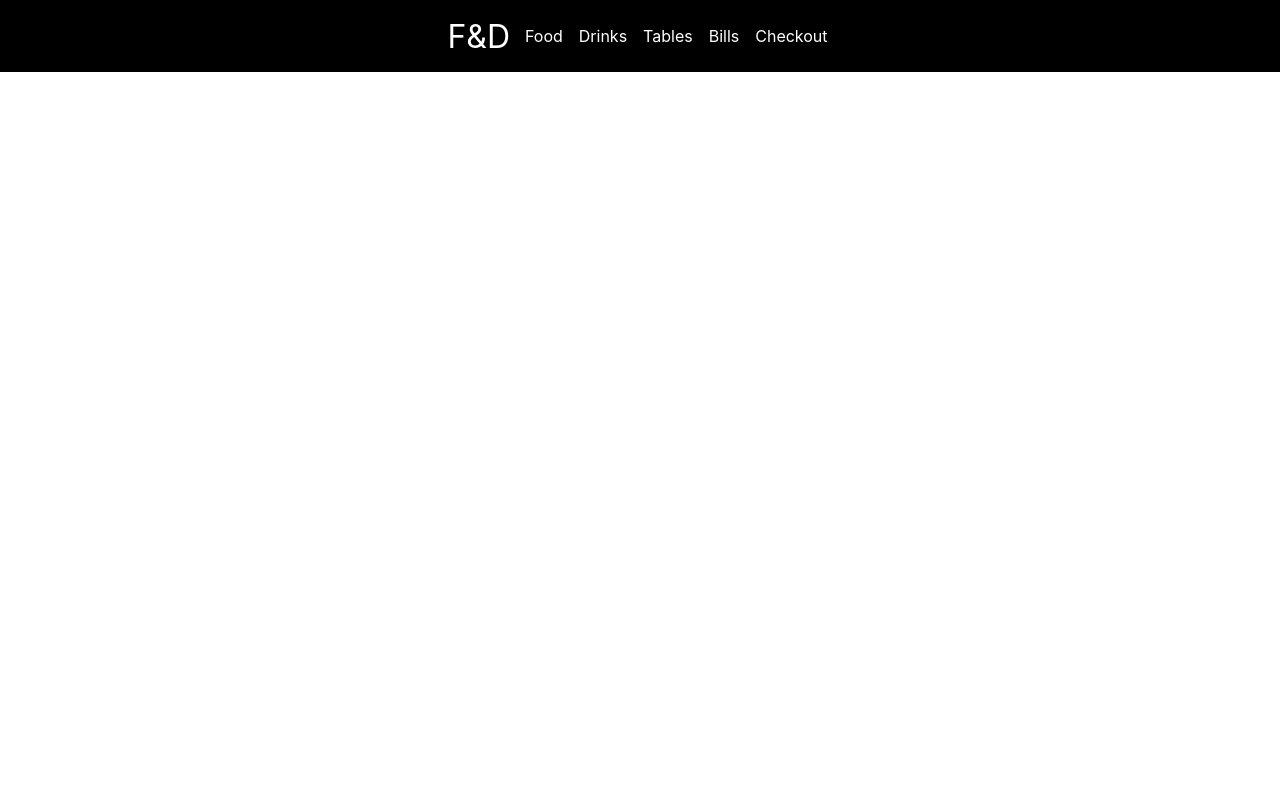
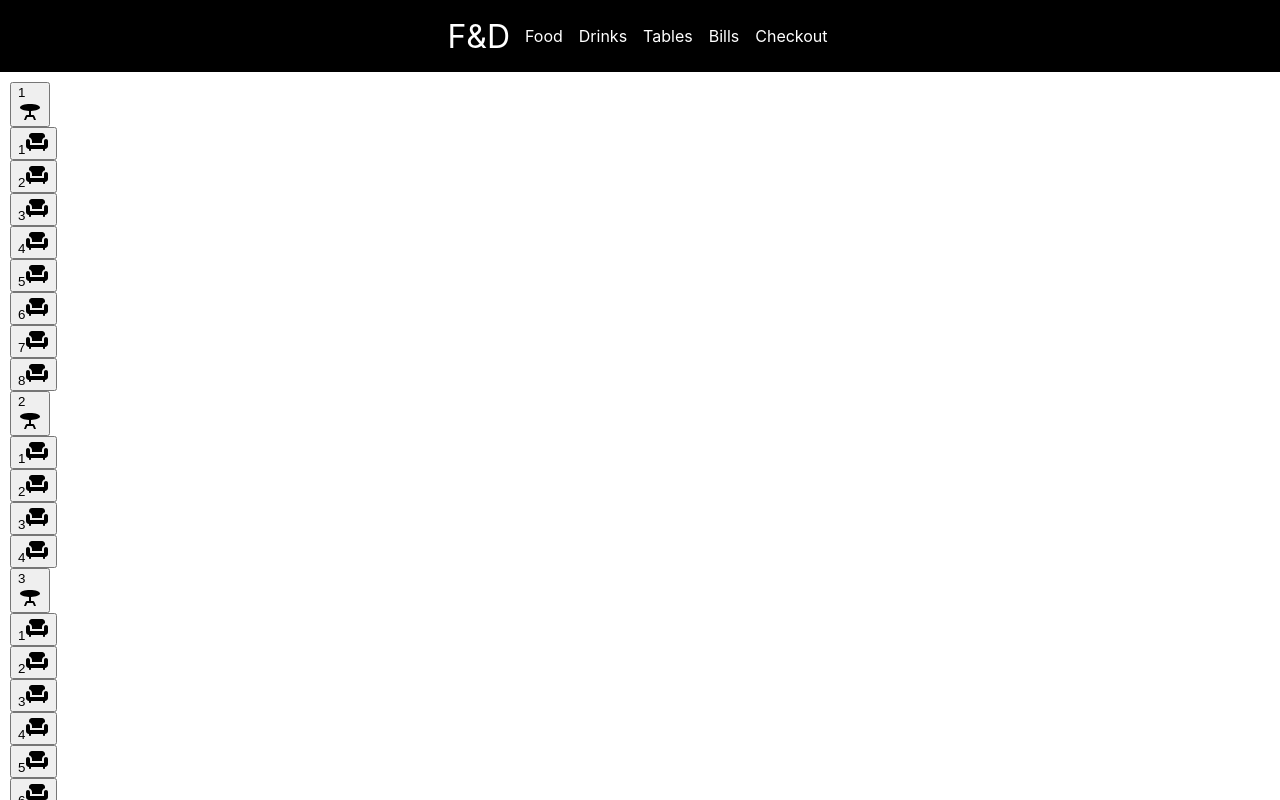
Before and after one commit to BlakeSartin/Food_Service_App, a React (Create React App) app in the folder food_service_app/: page / in a window 1280 px wide. Shown: the top 800 px of the page. Built offline with nearby package versions, Linux system fonts and the light colour scheme.

Commit message:
first stylings for expanded table menu

```diff
--- a/food_service_app/src/App.js
+++ b/food_service_app/src/App.js
@@ -5,9 +5,12 @@ import Food from "./components/Food";
 import Bills from "./components/Bills";
 import Checkout from "./components/Checkout";
 import Tables from "./components/Tables";
+import { useState } from "react";
+import Table_Menu from "./components/Table_Menu";
 
 
 function App() {
+
   let component;
   switch (window.location.pathname) {
     case "/":
@@ -31,6 +34,7 @@ function App() {
   return (
     <div>
     <Topbar />
+    <Table_Menu />
     {component}
     </div>
 
--- /dev/null
+++ b/food_service_app/src/components/Table_Menu.js
@@ -0,0 +1,45 @@
+import "./Table_Menu.scss"
+
+import {Chair, TableBar} from "@mui/icons-material"
+
+
+let data = [
+  {
+    table: "1",
+    seats: ["1","2","3","4","5","6","7","8"],
+  },
+  {
+    table: "2",
+    seats: ["1","2","3","4"],
+  },
+  {
+    table: "3",
+    seats: ["1","2","3","4","5","6"],
+  },
+  {
+    table: "4",
+    seats: ["1","2","3"],
+  },
+  {
+    table: "5",
+    seats: ["1","2"],
+  },
+  {
+    table: "6",
+    seats: ["1","2","3","4","5","6","7"],
+  },
+]
+export default function Table_Menu() {
+  return (
+    <div className="table_menu">
+      {data.map((d) => (
+         <div className="expanded_table">
+         <button className="expanded_table">{d.table}<TableBar/></button>
+         {d.seats.map((seat) => (
+          <button className="expanded_chair">{seat}<Chair/></button>
+         ))}
+         </div>
+      ))}
+      </div>
+  )
+}
--- /dev/null
+++ b/food_service_app/src/components/Table_Menu.scss
@@ -0,0 +1,14 @@
+.table_menu {
+  display: flex;
+  justify-items: center;
+  align-items: flex-start;
+  flex-direction: column;
+  margin: 10px;
+}
+
+.expanded_table {
+display: flex;
+justify-content: flex-start;
+flex-direction: column;
+align-items: flex-start;
+}
--- a/food_service_app/src/components/Tables.js
+++ b/food_service_app/src/components/Tables.js
@@ -29,11 +29,12 @@ let data = [
   },
 ]
 
-export default function Tables() {
-  return <div className="table-container">
+export default function Tables({tableOpen, setTableOpen}) {
+
+  return <div className={"table-container" + (tableOpen && "active")}>
     {data.map((d) => (
       <div className="table">
-      <h2>{d.table} <TableBar/></h2>
+      <button className="table-button" onClick={() => setTableOpen(!tableOpen)}>{d.table} <TableBar/></button>
       {d.seats.map((seat) => (
         <button className="seat">{seat} <Chair  fontSize="small"/></button>
       ))}
--- a/food_service_app/src/components/Tables.scss
+++ b/food_service_app/src/components/Tables.scss
@@ -18,7 +18,7 @@
   border-radius: 10px;
   margin: 10px;
   padding: 10px;
-  width: 90%;
+  width: 95%;
 
 
   h2 {
@@ -28,6 +28,13 @@
     flex-direction: column;
     padding-right: 10px;
   }
+}
+
+.table-button {
+  border-radius: 10px;
+  max-width: 40px;
+  background-color: lightgreen;
+  margin: 5px;
 }
 
 
```
